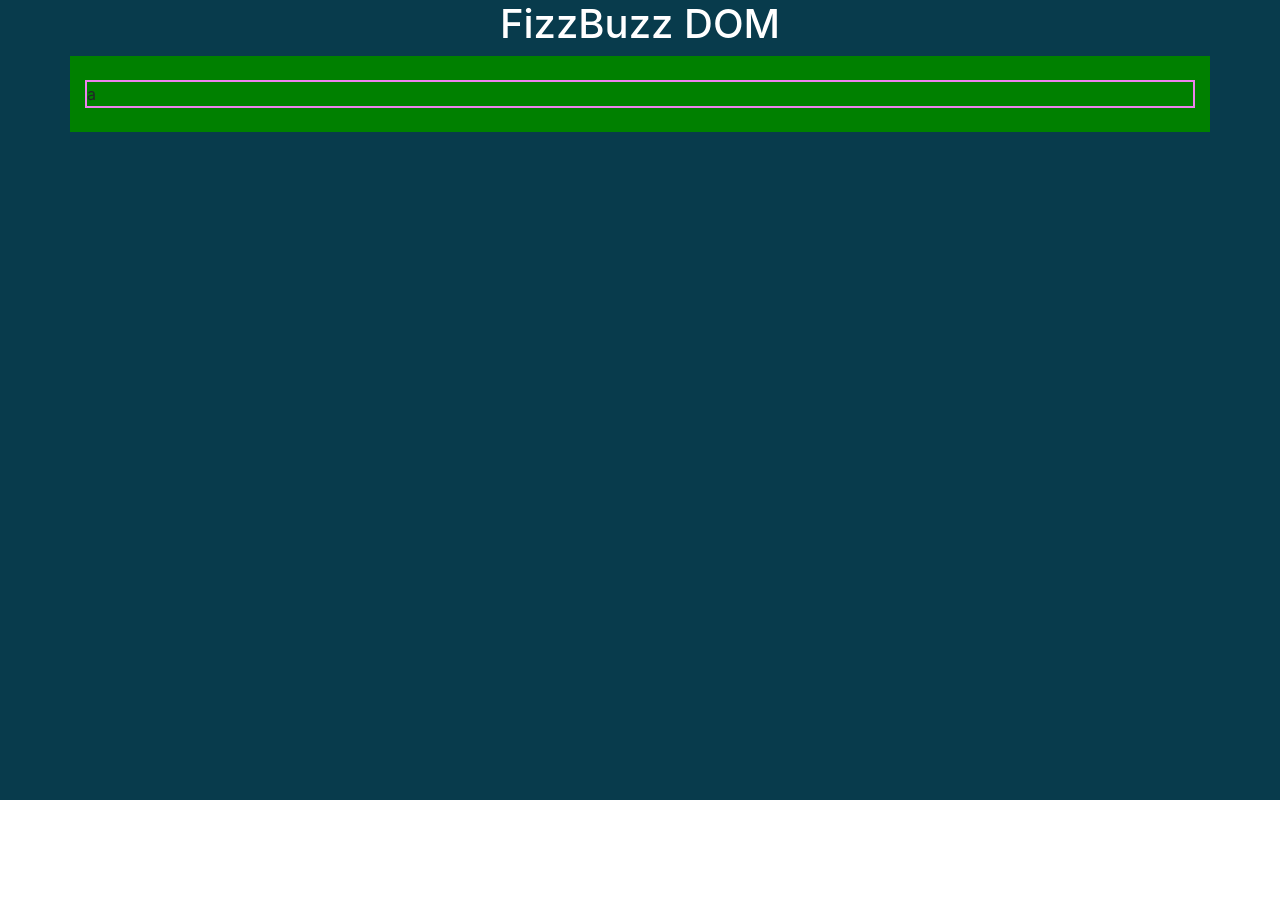
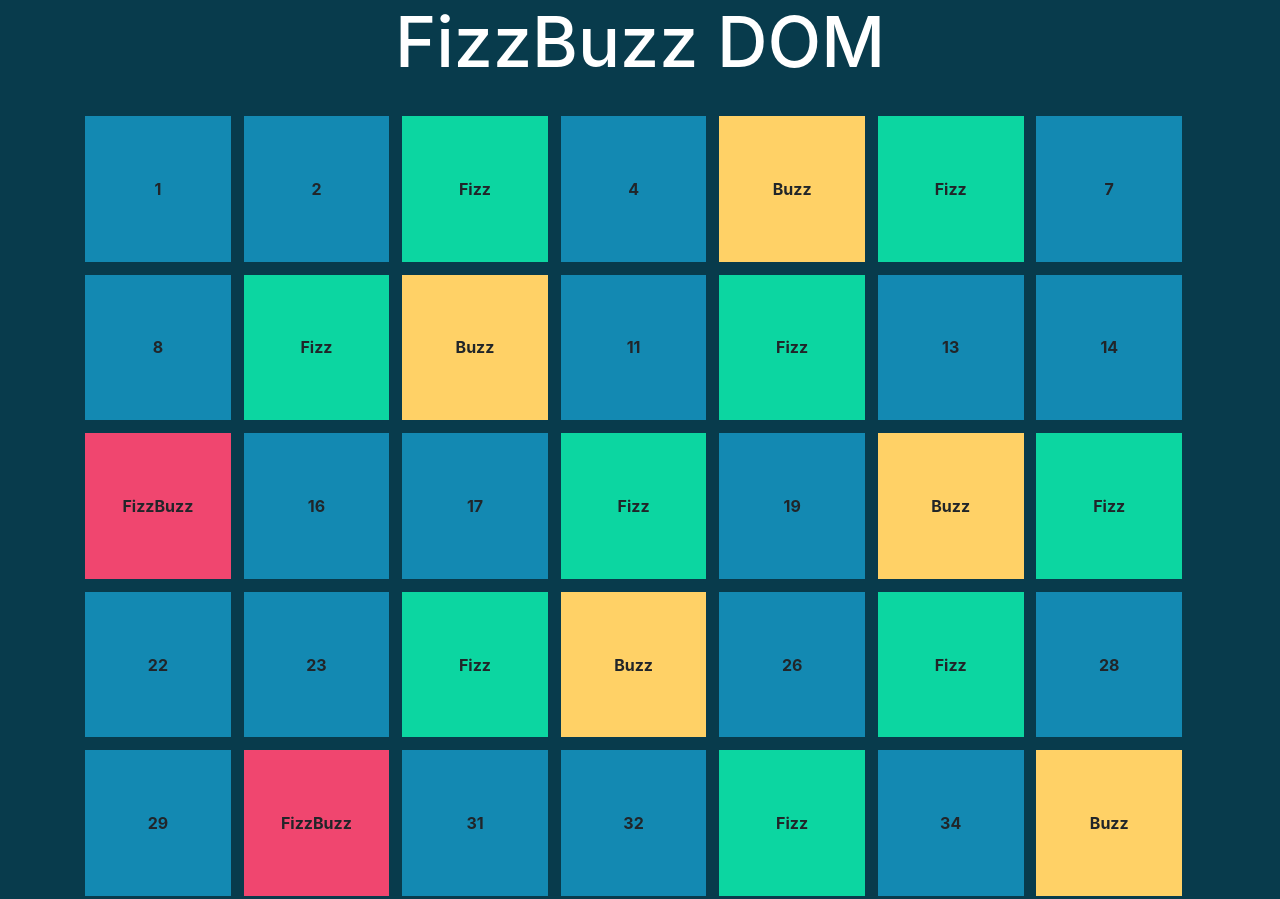
Before and after one commit to GabrieleCuccarini/js-fizzbuzz, a plain HTML site: page index.html in a window 1280 px wide. Shown: the top 899 px of the page. Before the commit the page ends 800 px from the top, so only its background shows below. Drawn offline with nearby package versions, Linux system fonts and the light colour scheme.

Commit message:
Bonus Completed

```diff
--- a/css/style.css
+++ b/css/style.css
@@ -1,25 +1,39 @@
-.all-container {
-    width: 100vw;
-    height: 100vh;
-    background-color: rgb(8,59,76);
-}
-
 h1 {
     color: white;
-}
-
-.container {
-    background-color: green;
+    font-size: 70px;
 }
 
 .scacchiera {
-    border: 2px solid violet;
+    gap: 1vw;
     display: flex;
     flex-wrap: wrap;
 }
+
 .quadrato {
-    width: calc(100% / 7);
+    width: calc((100% / 7) - 1vw) ;
     aspect-ratio: 1 / 1;
-    display: inline-block;
-    border: 1px solid red;
+    display: flex;
+    justify-content: center;
+    align-items: center;
 }
+
+body {
+    font-weight: bold;
+    background-color: rgb(8,59,76)
+}
+
+.base-color {
+    background-color: rgb(19,137,178)
+}
+
+.fizzbuzz-color {
+    background-color: rgb(240,70,111)
+}
+
+.buzz-color {
+    background-color: rgb(255,209,102)
+}
+
+.fizz-color {
+    background-color: rgb(12,214,161)
+}
--- a/index.html
+++ b/index.html
@@ -1,31 +1,30 @@
 <!DOCTYPE html>
 <html lang="en">
+
 <head>
     <meta charset="UTF-8">
     <meta http-equiv="X-UA-Compatible" content="IE=edge">
     <meta name="viewport" content="width=device-width, initial-scale=1.0">
 
-    <link rel="stylesheet" href="https://cdn.jsdelivr.net/npm/bootstrap@4.3.1/dist/css/bootstrap.min.css" integrity="sha384-ggOyR0iXCbMQv3Xipma34MD+dH/1fQ784/j6cY/iJTQUOhcWr7x9JvoRxT2MZw1T" crossorigin="anonymous">
+    <link rel="stylesheet" href="https://cdn.jsdelivr.net/npm/bootstrap@4.3.1/dist/css/bootstrap.min.css"
+        integrity="sha384-ggOyR0iXCbMQv3Xipma34MD+dH/1fQ784/j6cY/iJTQUOhcWr7x9JvoRxT2MZw1T" crossorigin="anonymous">
     <link rel="stylesheet" href="css/style.css">
 
     <title>JS FizzBuzz</title>
 </head>
+
 <body>
+    <h1 class="text-center">FizzBuzz DOM</h1>
 
-    <div class="all-container">
-        <h1 class="text-center">FizzBuzz DOM</h1>
+    <!-- container generale -->
+    <div class="container py-4">
+        <!-- TABELLA DI QUADRATI -->
+        <div class="scacchiera">
 
-        <!-- container generale -->
-        <div class="container py-4">
-            <!-- TABELLA DI QUADRATI -->
-            <div class="scacchiera">
-                a
-                <!-- QUADRATINI ALL'INTERNO -->
+            <!-- QUADRATINI ALL'INTERNO -->
 
-            </div>
         </div>
     </div>
-
 
     <script src="js/main.js"></script>
 
--- a/js/main.js
+++ b/js/main.js
@@ -1,25 +1,26 @@
-const nDiQuadrati = 100;
-const boardElementBox = document.querySelector("scacchiera");
+const boardElementBox = document.querySelector(".scacchiera");
 
-// Ipposto il ciclo for per conteggiare da 1 a 100
-for (let i = 1; i <= nDiQuadrati; i++) {
+// Imposto il ciclo for per conteggiare da 1 a 100
+for (let i = 1; i <= 100; i++) {
 
-    // boardElementBox.innerHTML += `<div class="quadrato">${i}</div>`;
 
+    // Verifico i multipli di 15
+    if (i % 15 === 0) {
+        boardElementBox.innerHTML += `<div class="quadrato fizzbuzz-color">${"FizzBuzz"}</div>`;
+        console.log("FizzBuzz")
+    }
+    // Verifico i multipli di 5
+    else if (i % 5 === 0) {
+        boardElementBox.innerHTML += `<div class="quadrato buzz-color">${"Buzz"}</div>`;
+        console.log("Buzz")
+    }
     // Verifico i multipli di 3
-    if (i % 3 === 0 && i % 15 !== 0) {
+    else if (i % 3 === 0) {
+        boardElementBox.innerHTML += `<div class="quadrato fizz-color">${"Fizz"}</div>`;
         console.log("Fizz")
     }
-    // Verifico i multipli di 5
-    else if (i % 5 === 0 && i % 15 !== 0) {
-        console.log("Buzz")
-    }
-    // Verifico i multipli di 15
-    else if (i % 15 == 0) {
-        console.log("FizzBuzz")
-    }
-
     else {
-        console.log(i);
+        boardElementBox.innerHTML += `<div class="quadrato base-color">${i}</div>`;
+        console.log(i)
     }
 }
```
